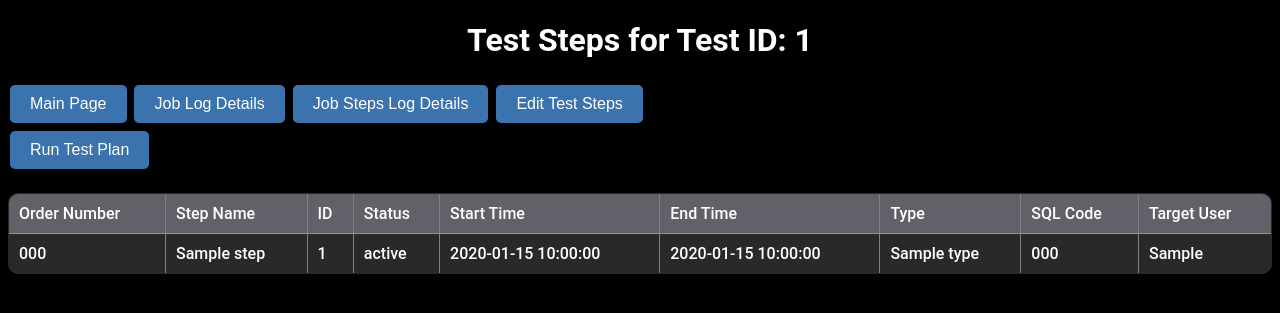
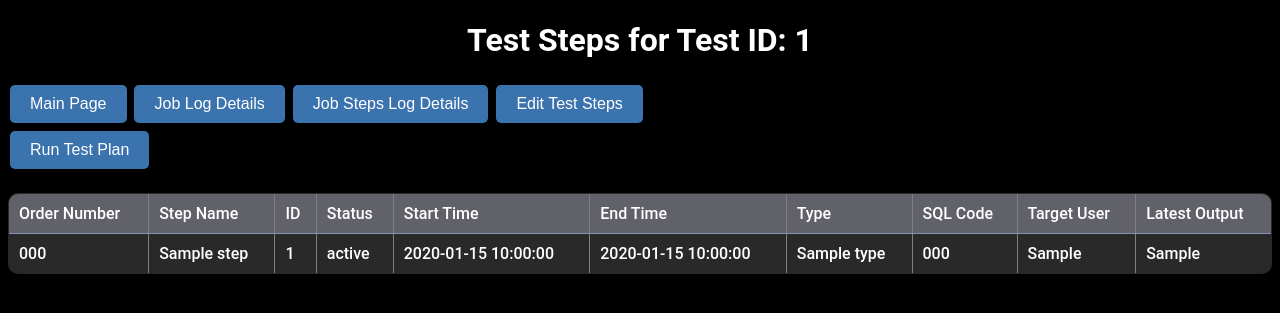
Before and after one commit to Niernen22/test_runner_webapp, a Flask app: template templates/test_steps.html in a window 1280 px wide. Shown: the top 313 px of the page. Run offline with Flask 2, Linux system fonts and the light colour scheme; the template is opened without the code that fills it: most values are stand-ins (such as "Sample title", 1, 10 or a date in 2020).

Commit message:
Update test_steps.html

```diff
--- a/templates/test_steps.html
+++ b/templates/test_steps.html
@@ -27,6 +27,7 @@
                 <th>Type</th>
                 <th>SQL Code</th>
                 <th>Target User</th>
+                <th>Latest Output</th>
             </tr>
         </thead>
         <tbody>
@@ -41,6 +42,7 @@
                     <td>{{ step['TYPE'] }}</td>
                     <td>{{ step['SQL_CODE'] }}</td>
                     <td>{{ step['TARGET_USER'] }}</td>
+                    <td>{{ step['LATEST_OUTPUT'] }}</td>
                 </tr>
             {% endfor %}
         </tbody>
```
